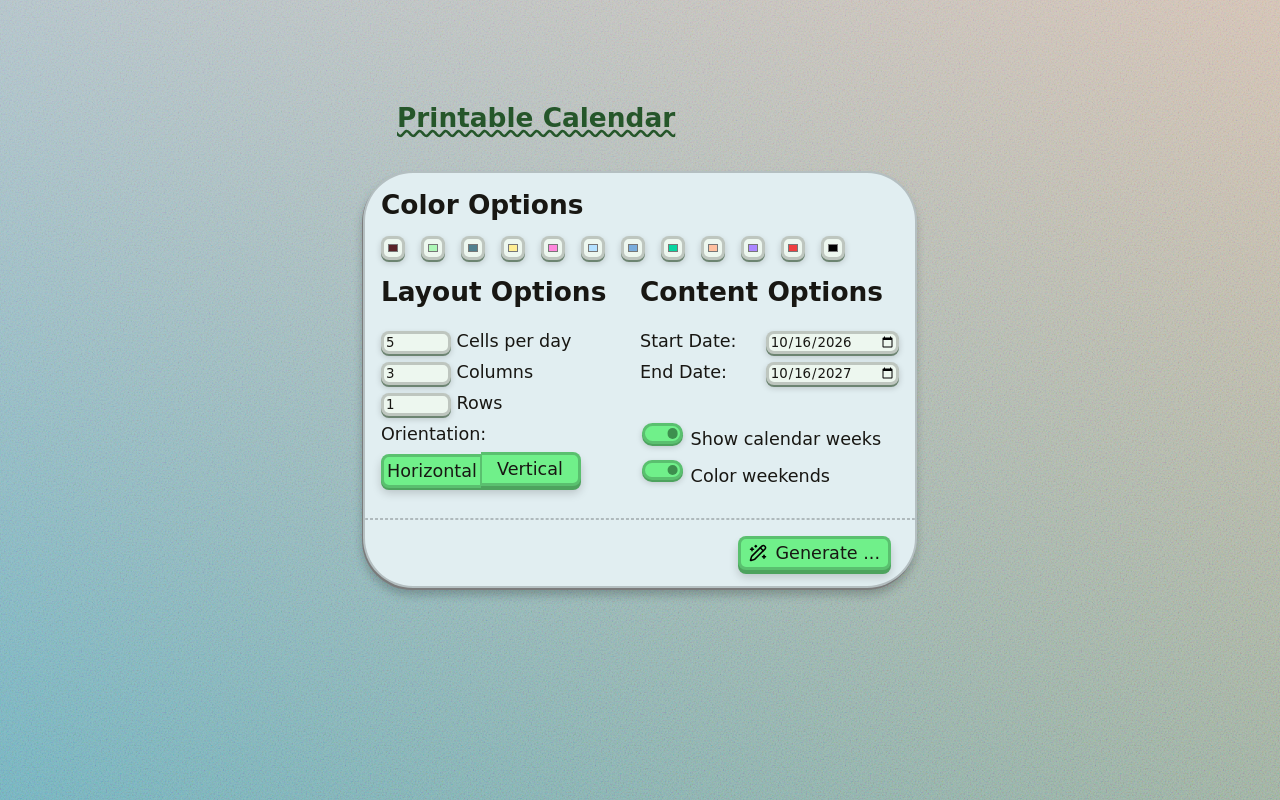
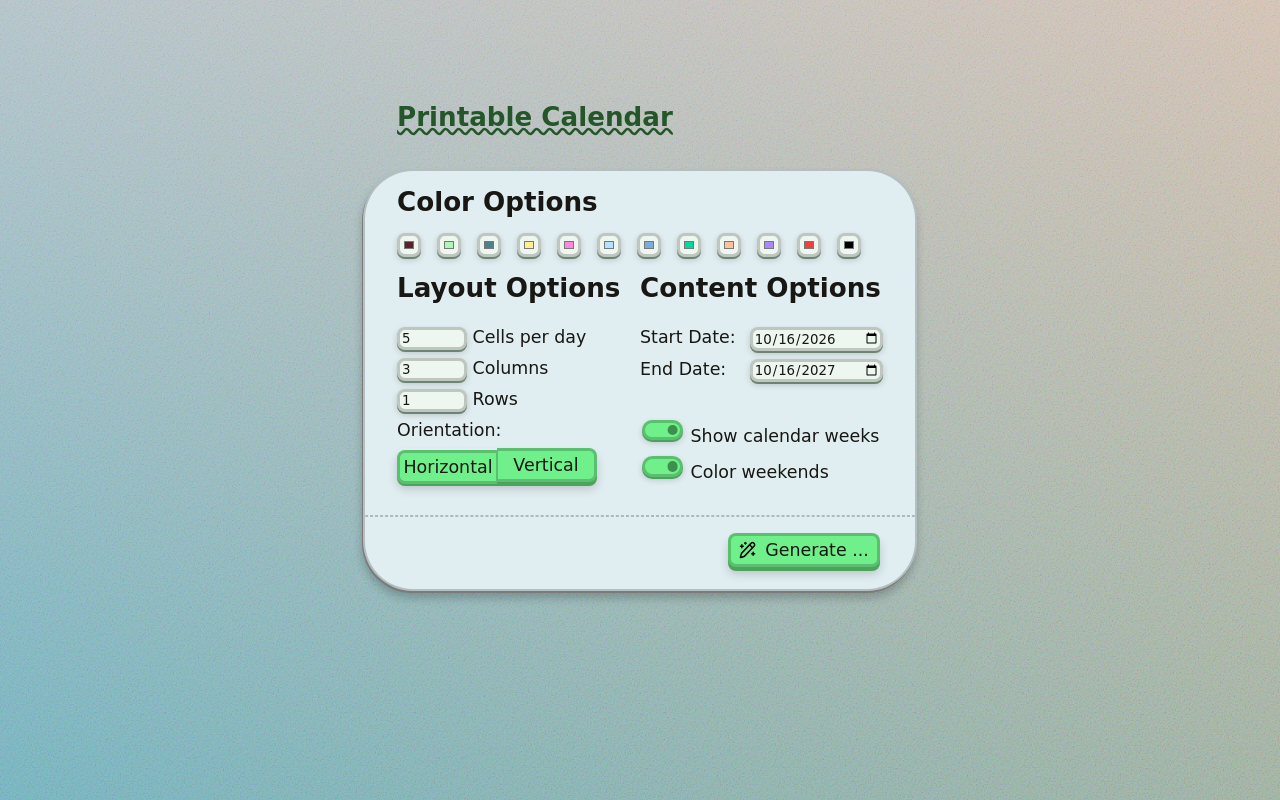
Before and after one commit to KyleKlus/printable-calendar-generator, a website built with webpack: page src/index.html in a window 1280 px wide. Built offline with nearby package versions, Linux system fonts and the light colour scheme; a small style sheet from the web is missing.

Commit message:
FEAT: adjusted card spacing

```diff
--- a/src/style.css
+++ b/src/style.css
@@ -7,8 +7,7 @@ body {
     margin: 0;
     padding: 0;
 
-
-    --base-font-size: 1.1rem;
+    --base-font-size: 1.09rem;
     font-size: var(--base-font-size);
 
     --interact-h: 132;
@@ -161,12 +160,12 @@ input {
     background-color: var(--interact-bg);
     color: var(--interact-fg);
     border: var(--interact-border-width) solid var(--interact-border-color);
-    border-radius: var(--interact-border-radius, 4px);
+    border-radius: var(--interact-border-radius);
     corner-shape: var(--interact-corner-shape);
 
 
     box-shadow: 0px var(--interact-height) 0 var(--interact-sh), 0px calc(2 * var(--interact-height) - 1px) calc(2 * var(--interact-height) + 2px) var(--interact-shadow-color);
-    transition: transform 0.18s cubic-bezier(0.2, 0.7, 0.3, 1), box-shadow 0.18s cubic-bezier(0.2, 0.7, 0.3, 1);
+    transition: transform 0.18s cubic-bezier(0.2, 0.7, 0.3, 1), box-shadow 0.18s cubic-bezier(0.2, 0.7, 0.3, 1), background-color 0.18s cubic-bezier(0.2, 0.7, 0.3, 1);
 
     &:hover,
     &:focus {
@@ -266,26 +265,6 @@ input {
     box-shadow: -1px 2px 0 var(--card-sh), -1px 7px 10px rgba(0, 0, 0, 0.22);
     width: 100%;
     max-width: var(--content-width);
-
-    .card-content {
-        padding: 1rem;
-        display: flex;
-    }
-
-    hr {
-        --hr-height: 2px;
-        border: calc(var(--hr-height) / 2) dashed rgba(0, 0, 0, 0.22);
-        border-radius: 4px;
-        padding: 0;
-        margin: 1rem 0;
-    }
-
-    .button-bar {
-        display: flex;
-        justify-content: end;
-        gap: 1rem;
-        padding: 0 1.5rem 1rem 1rem;
-    }
 }
 
 /* MARK: Generator
@@ -307,39 +286,6 @@ input {
         linear-gradient(66deg, #2a89e97c, #b7666661);
 
     color: #25562a;
-
-    h2 {
-        margin: 0;
-        margin-bottom: 1rem;
-    }
-
-    .color-options {
-        padding: 0 1rem;
-        padding-top: 1rem;
-
-        .color-swatches {
-            display: flex;
-            gap: 1rem;
-        }
-    }
-
-    & .btn-group .btn {
-        width: 100px;
-    }
-
-    & .card-content {
-        & > * {
-            min-width: calc((var(--content-width) - 2rem) / 2);
-            display: flex;
-            flex-direction: column;
-            gap: .5rem;
-        }
-
-        .date-container {
-            display: flex;
-            justify-content: space-between;
-        }
-    }
 
     &::after {
         content: "";
@@ -373,6 +319,67 @@ input {
     & h2 {
         user-select: none;
     }
+
+    h2 {
+        margin: 0;
+        margin-bottom: 1rem;
+    }
+
+
+
+    & .btn-group .btn {
+        width: 100px;
+    }
+
+    & .card {
+        --card-padding: 2rem;
+
+        & .color-options {
+            padding: 0 var(--card-padding);
+            padding-top: 1rem;
+
+            .color-swatches {
+                display: flex;
+                gap: 1rem;
+                flex-wrap: wrap;
+            }
+        }
+
+        & .card-content {
+            padding: 1rem var(--card-padding);
+            display: flex;
+            flex-wrap: wrap;
+            row-gap: 1rem;
+
+            & > * {
+                min-width: calc((var(--content-width) - 2 * var(--card-padding)) / 2);
+                display: flex;
+                flex-direction: column;
+                gap: .5rem;
+            }
+        }
+
+        .button-bar {
+            display: flex;
+            justify-content: end;
+            padding: 0 calc(var(--card-padding) + .2rem) 1.4rem var(--card-padding);
+        }
+    }
+
+    .date-container {
+        display: flex;
+        justify-content: space-between;
+    }
+
+    hr {
+        --hr-height: 2px;
+        border: calc(var(--hr-height) / 2) dashed rgba(0, 0, 0, 0.22);
+        border-radius: 4px;
+        padding: 0;
+        margin: 1rem 0;
+    }
+
+
 }
 
 /* MARK: Calendar
```
